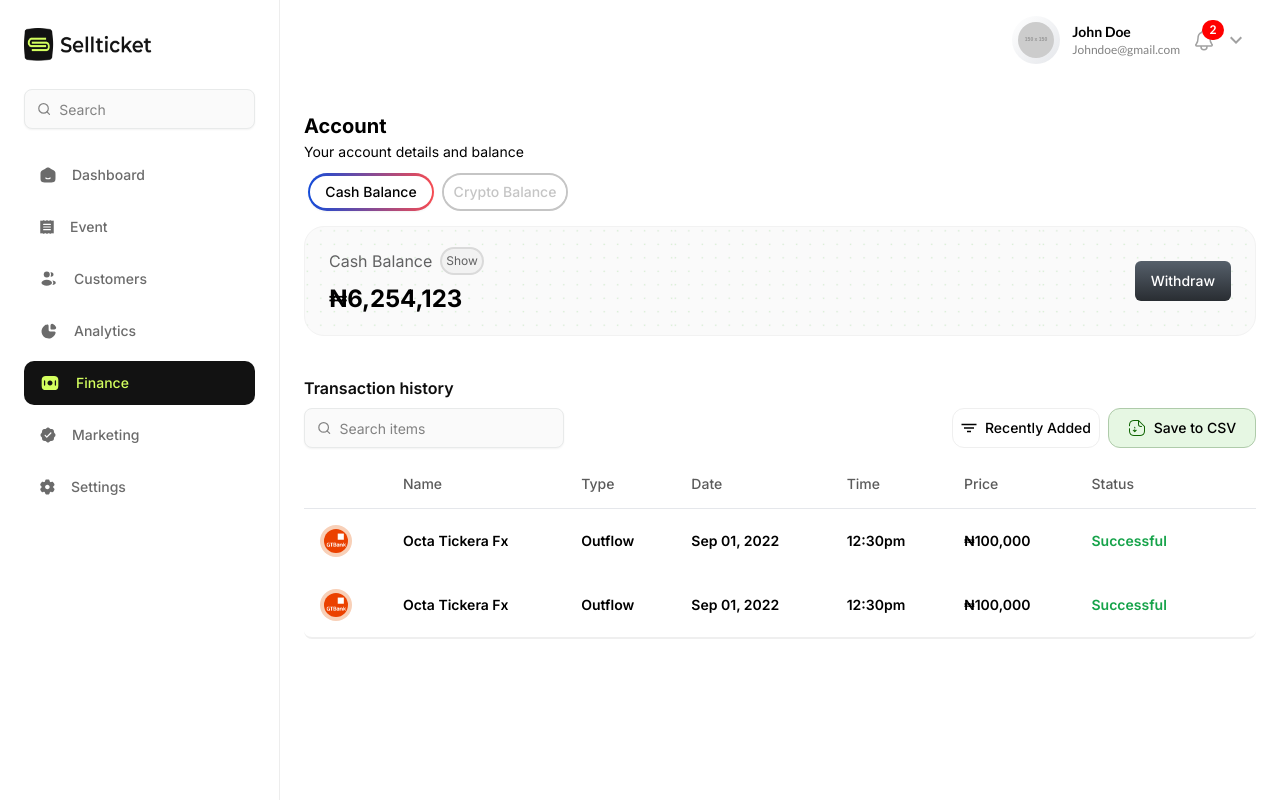
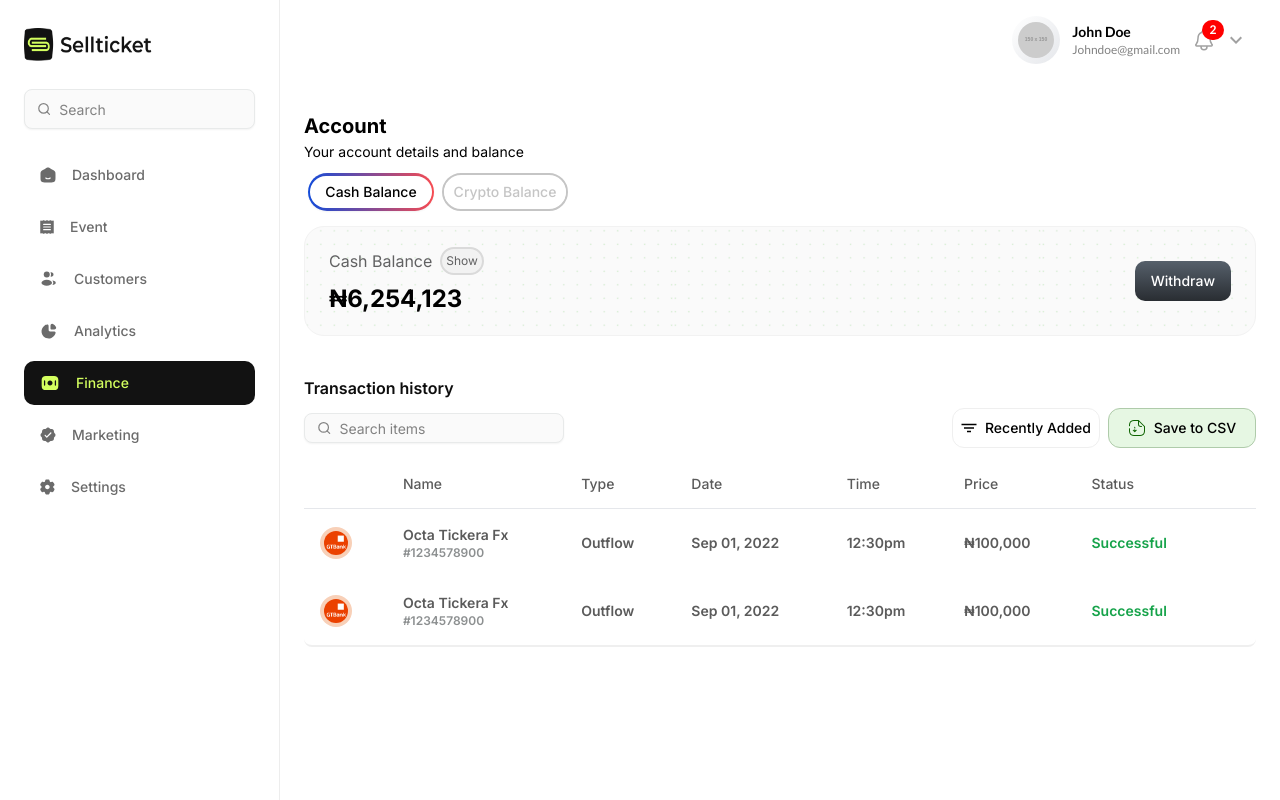
Before and after one commit to octahq/sellticket-frontend, a Next.js app: page /finance in a window 1280 px wide. Built offline with nearby package versions, Linux system fonts and the light colour scheme.

Commit message:
design fixes

```diff
--- a/src/app/globals.css
+++ b/src/app/globals.css
@@ -86,7 +86,7 @@ body {
 }
 @layer components {
   .primary-btn {
-    @apply bg-gradient-to-b font-medium from-[#56606B] to-[#292D32] text-white px-4 py-2 rounded-[10px];
+    @apply bg-gradient-to-b font-medium from-[#56606B] to-[#292D32] text-white px-[12px] md:px-4 py-[6px] md:py-2 rounded-[10px];
   }
 }
 .modal {
--- a/src/components/common/constants.tsx
+++ b/src/components/common/constants.tsx
@@ -89,7 +89,7 @@ export const transHeaders = [
 ];
 
 export const fetchedTransactions: {
-  id: number;
+  id: string;
   logo: StaticImageData;
   name: string;
   type: string;
@@ -99,7 +99,7 @@ export const fetchedTransactions: {
   status: string;
 }[] = [
   {
-    id: 0,
+    id: '#1234578900',
     logo: bankImg,
     name: 'Octa tickera fx',
     type: 'debit',
@@ -109,7 +109,7 @@ export const fetchedTransactions: {
     status: 'Successful',
   },
   {
-    id: 1,
+    id: '#1234578900',
     logo: bankImg,
     name: 'Octa tickera fx',
     type: 'debit',
--- a/src/components/data/Finance/FirstLayer.tsx
+++ b/src/components/data/Finance/FirstLayer.tsx
@@ -59,7 +59,7 @@ const FirstLayer = () => {
                 </p>
               </div>
               <Button
-                className="primary-btn w-fit mt-4 md:mt-0"
+                className="primary-btn rounded-[10px] w-fit mt-4 md:mt-0"
                 onClick={() => setIsOpen(true)}
               >
                 Withdraw
--- a/src/components/data/Finance/SecondLayer.tsx
+++ b/src/components/data/Finance/SecondLayer.tsx
@@ -32,7 +32,7 @@ const SecondLayer = () => {
       </div>
 
       <div className="justify-between items-center pt-2 hidden md:flex">
-        <div className="h-[40px]">
+        <div className="h-[30px]">
           <SearchInput
             placeholder="Search items"
             value={searchTerm} // Bind value to state
@@ -55,7 +55,7 @@ const SecondLayer = () => {
         <CustomTable headers={transHeaders} skeletonRows={4}>
           {fetchedTransactions?.length ? (
             fetchedTransactions.map((row, rowIndex) => (
-              <TableRow key={rowIndex} className="border-0">
+              <TableRow key={rowIndex} className="border-0 text-[#5B5B5B]">
                 <TableCell>
                   <div className="w-[32px] bg-[#F8D0B8] overflow-hidden p-[4px] aspect-square rounded-full">
                     <div className="rounded-full overflow-hidden">
@@ -63,7 +63,12 @@ const SecondLayer = () => {
                     </div>
                   </div>
                 </TableCell>
-                <TableCell>{row.name}</TableCell>
+                <TableCell>
+                  <div>
+                    {row.name}
+                    <p className="text-xs text-[#8D9091]">{row.id}</p>
+                  </div>
+                </TableCell>
                 <TableCell>
                   {row.type === 'debit' ? 'Outflow' : 'Inflow'}
                 </TableCell>
```
